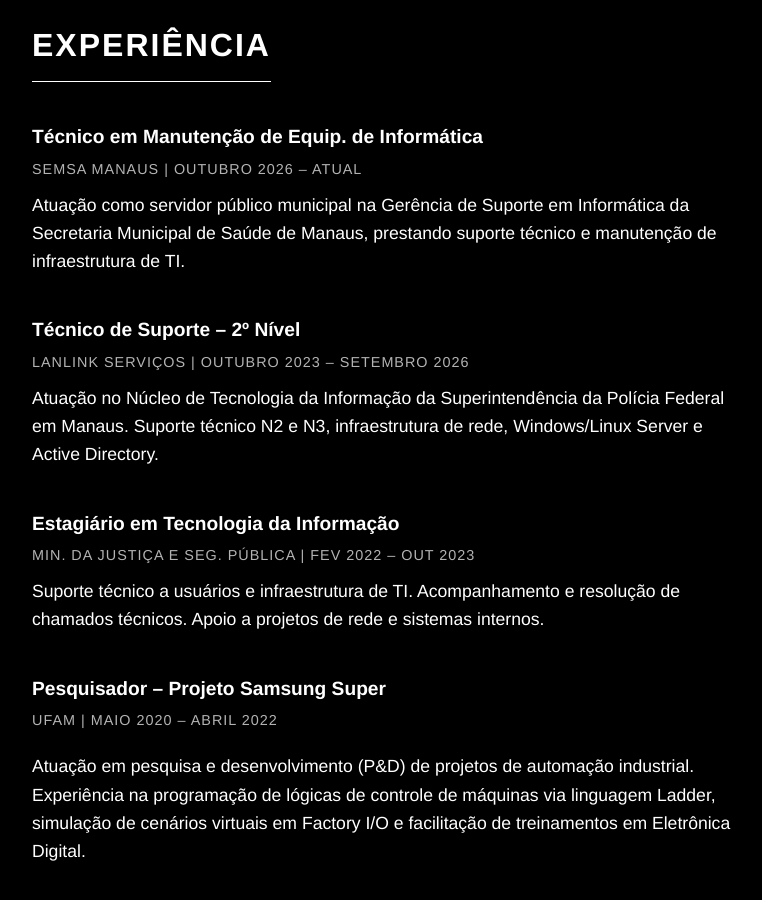
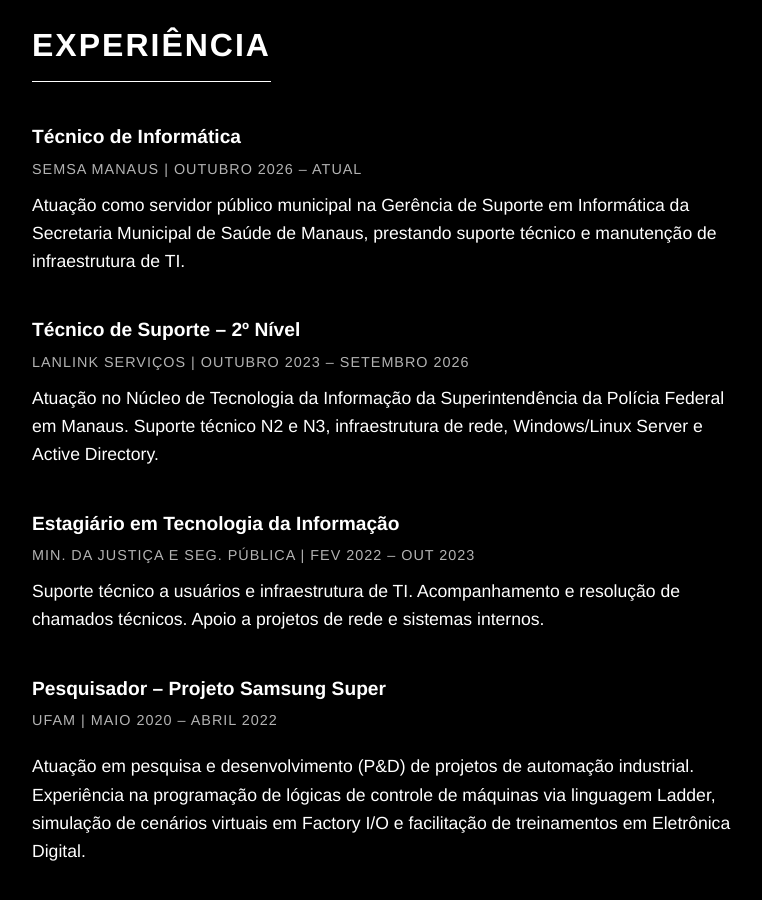
Before and after one commit to maurucarvalho/shellme, a plain HTML site: page index.html in a window 1280 px wide. Shown: the part 1660-2560 px from the top of the page, without its empty margins (158-920 px from the left). Drawn offline with Linux system fonts and the light colour scheme.

Commit message:
Update job title from 'Técnico em Manutenção de Equip. de Informática' to 'Técnico de Informática'

```diff
--- a/index.html
+++ b/index.html
@@ -56,7 +56,7 @@
         <h2>EXPERIÊNCIA</h2>
 
         <div class="job-item">
-          <h3>Técnico em Manutenção de Equip. de Informática</h3>
+          <h3>Técnico de Informática</h3>
           <span class="date">SEMSA Manaus | Outubro 2026 – Atual</span>
           <p>Atuação como servidor público municipal na Gerência de Suporte em Informática da Secretaria Municipal de
             Saúde de Manaus, prestando suporte técnico e manutenção de infraestrutura de TI.</p>
```
